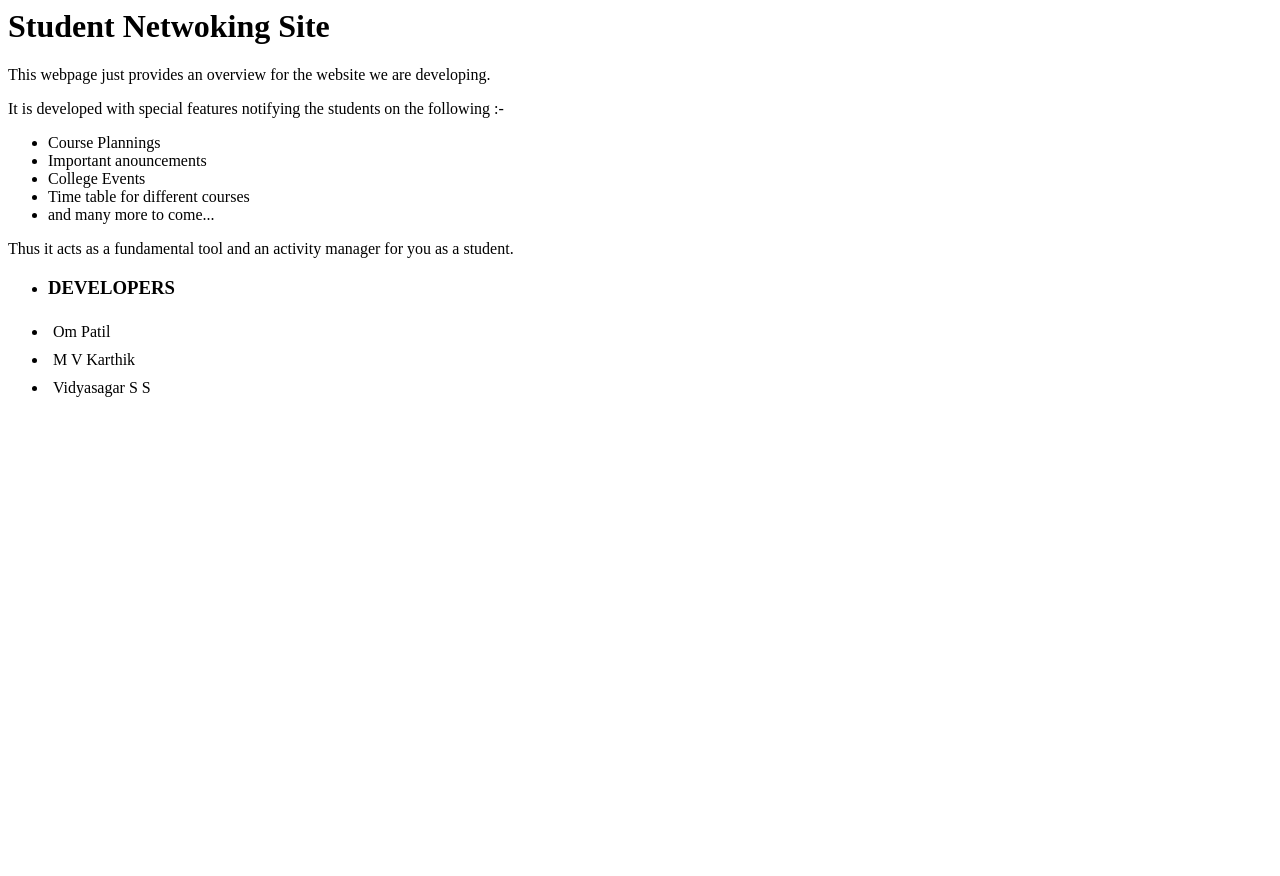
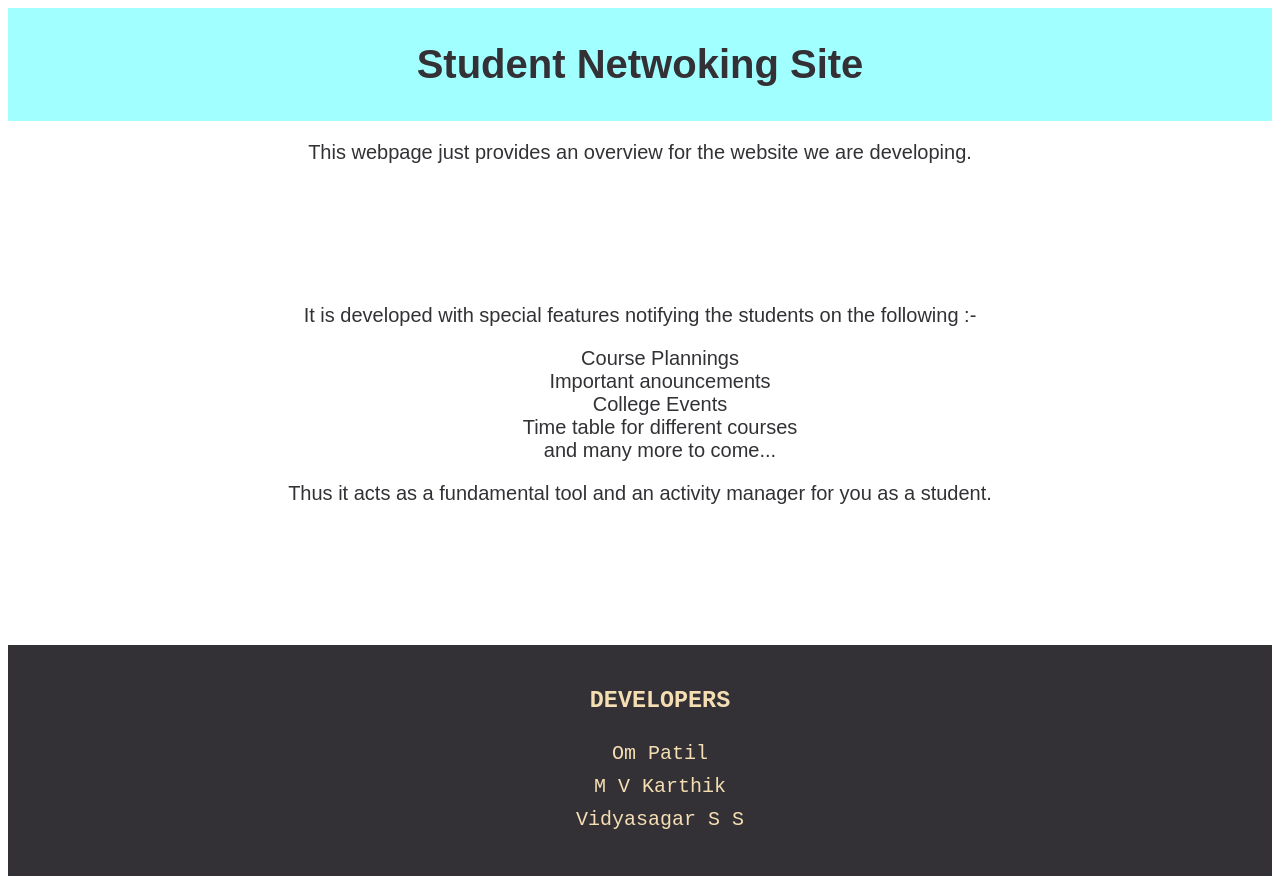
Before and after one commit to Vss4969/Vss4969_student_dash, a plain HTML site: page index.html in a window 1280 px wide. Before the commit the page ends 800 px from the top, so only its background shows below. Drawn offline with Linux system fonts and the light colour scheme.

Commit message:
linked to ind.css file

```diff
--- a/index.html
+++ b/index.html
@@ -2,7 +2,7 @@
 <html>
     <head>
         <title>OVERVIEW</title>
-        <link rel="stylesheet" href="ov.css">
+        <link rel="stylesheet" href="ind.css">
     </head>
 
 
```
